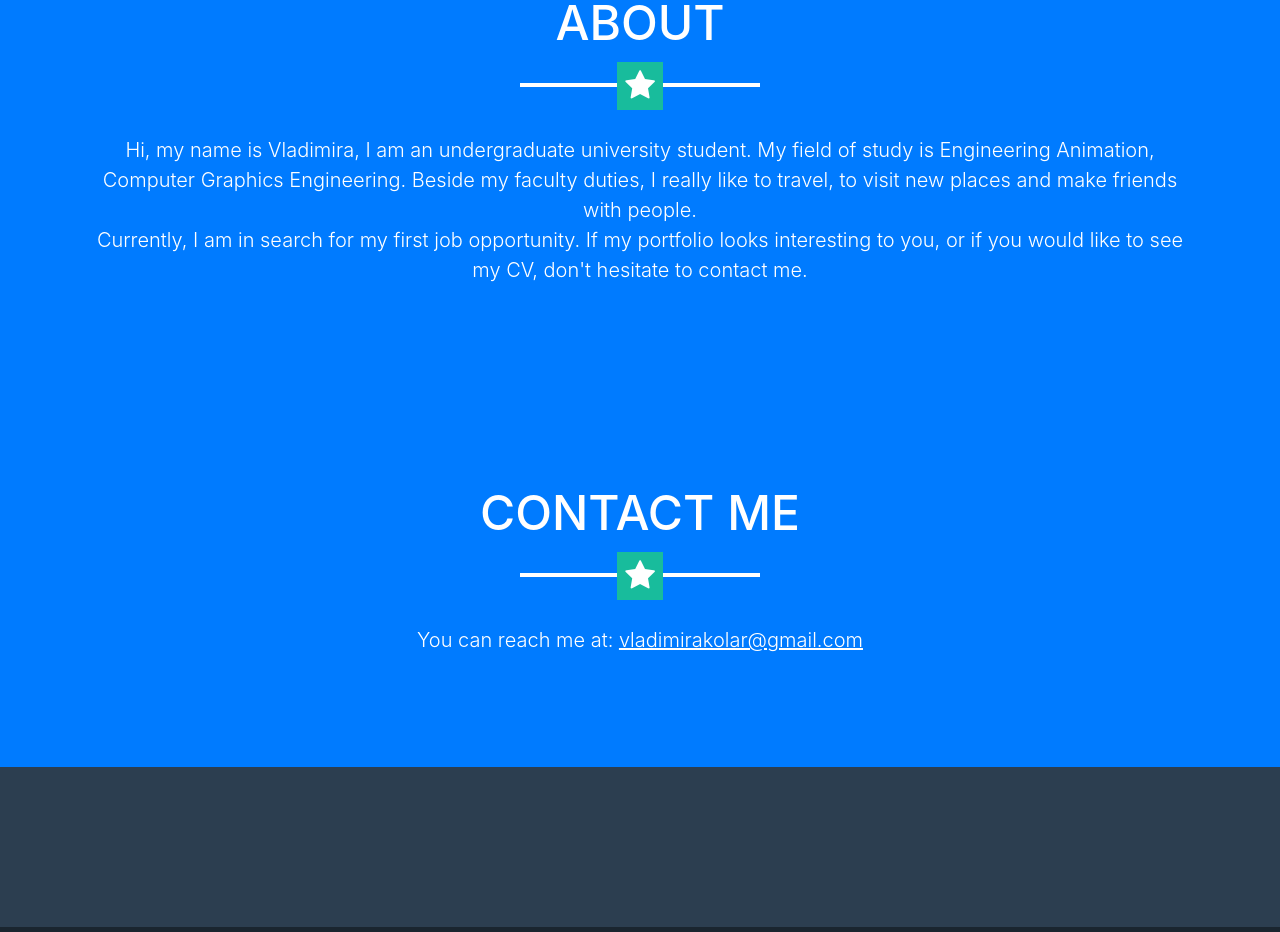
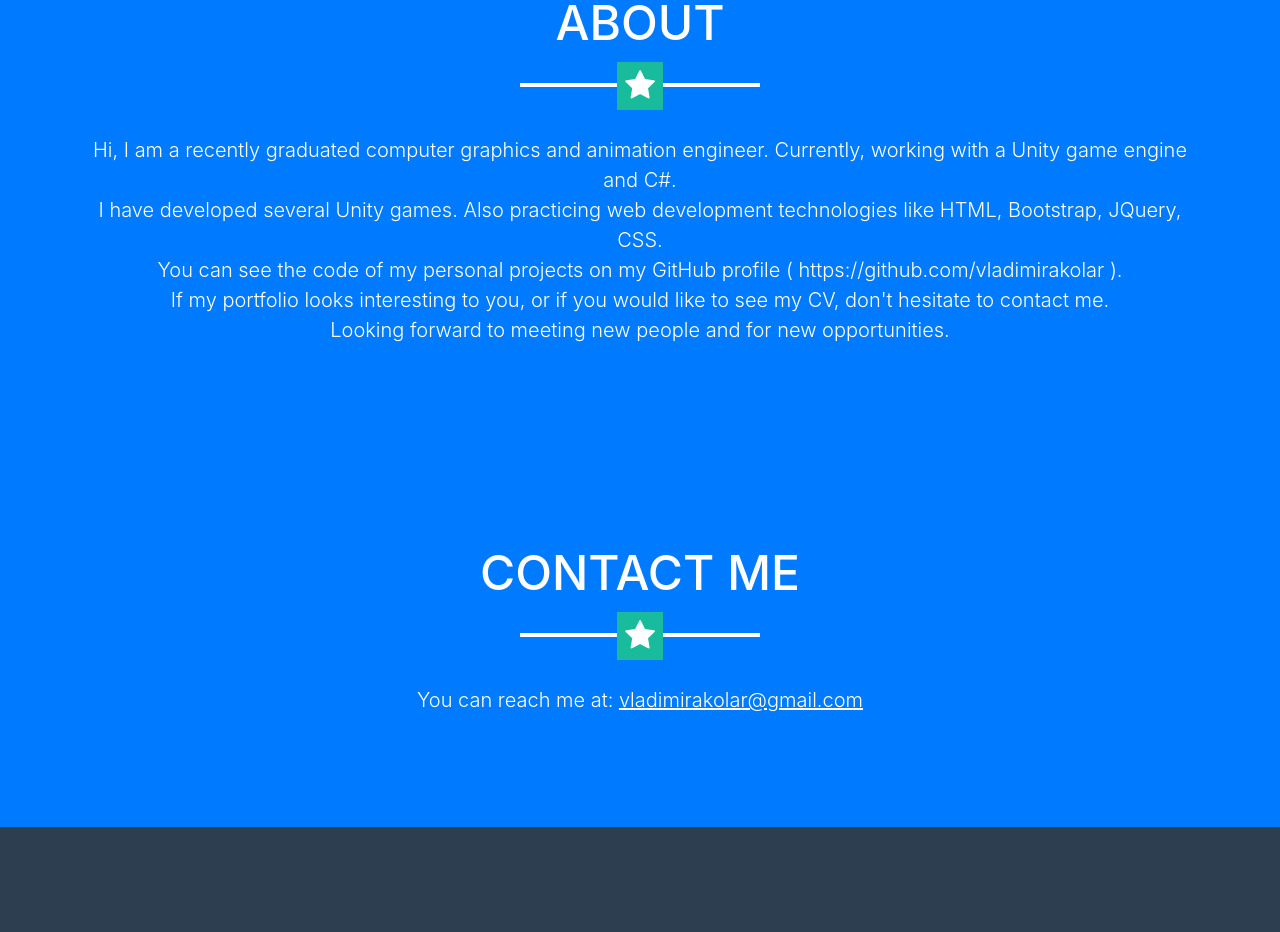
Before and after one commit to vladimirakolar/vladimirakolar.github.io, a website with bundled scripts: page index.html in a window 1280 px wide. Shown: the part 1329-2261 px from the top of the page. Built offline with nearby package versions, Linux system fonts and the light colour scheme.

Commit message:
Update index file.

```diff
--- a/index.html
+++ b/index.html
@@ -140,10 +140,15 @@
         <div class="row">
 		  <div class="col-lg-12 text-center">
             <p class="lead">
-				Hi, my name is Vladimira, I am an undergraduate university student. My field of study is Engineering Animation, Computer Graphics Engineering.
-				Beside my faculty duties, I really like to travel, to visit new places and make friends with people.
+				Hi, I am a recently graduated computer graphics and animation engineer. Currently, working with a Unity game engine and C#.
 				<br/>
-				Currently, I am in search for my first job opportunity. If my portfolio looks interesting to you, or if you would like to see my CV, don't hesitate to contact me.
+				I have developed several Unity games. Also practicing web development technologies like HTML, Bootstrap, JQuery, CSS.
+				<br/>
+				You can see the code of my personal projects on my GitHub profile ( https://github.com/vladimirakolar ).
+				<br/>
+				If my portfolio looks interesting to you, or if you would like to see my CV, don't hesitate to contact me.
+				<br/>
+				Looking forward to meeting new people and for new opportunities.
 			</p>
           </div>
         </div>
```
